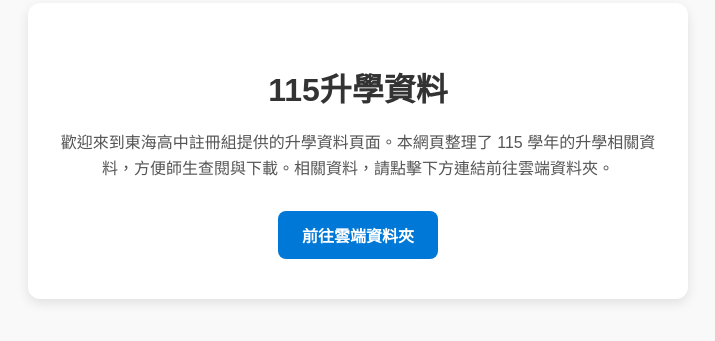
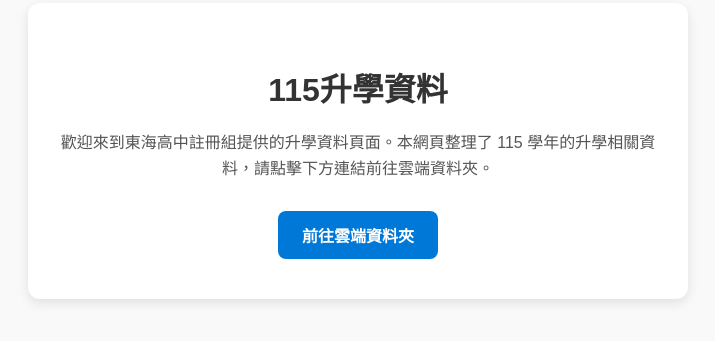
Before and after one commit to cybermaui/thhs115, a plain HTML site: page index.html in a window 1280 px wide. Shown: the part 249-590 px from the top of the page, without its empty margins (282-997 px from the left). Drawn offline with Linux system fonts and the light colour scheme.

Commit message:
Update index.html

```diff
--- a/index.html
+++ b/index.html
@@ -53,7 +53,7 @@
 
   <div class="container">
     <h1>115升學資料</h1>
-    <p>歡迎來到東海高中註冊組提供的升學資料頁面。本網頁整理了 115 學年的升學相關資料，方便師生查閱與下載。相關資料，請點擊下方連結前往雲端資料夾。</p>
+    <p>歡迎來到東海高中註冊組提供的升學資料頁面。本網頁整理了 115 學年的升學相關資料，請點擊下方連結前往雲端資料夾。</p>
     <a class="button" href="https://drive.google.com/drive/folders/1TQYjAuUDpDc3WOc0ofDFKaGzW6e6Ngy9?usp=sharing" target="_blank">前往雲端資料夾</a>
   </div>
 
```
